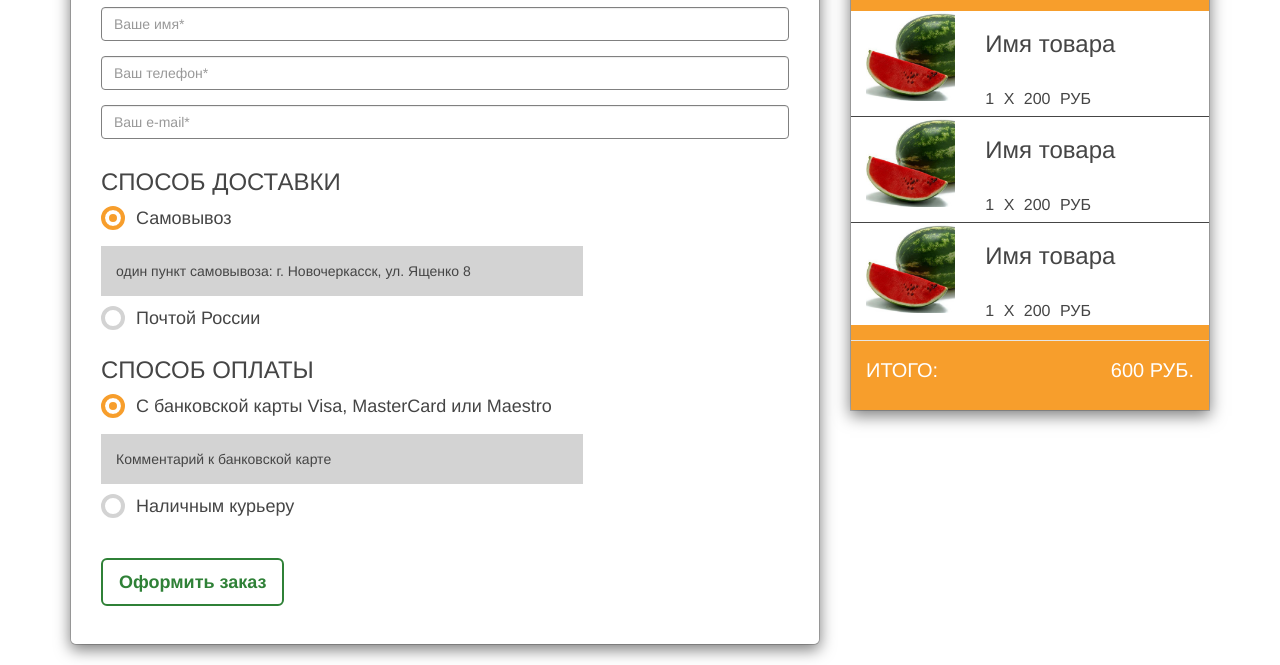
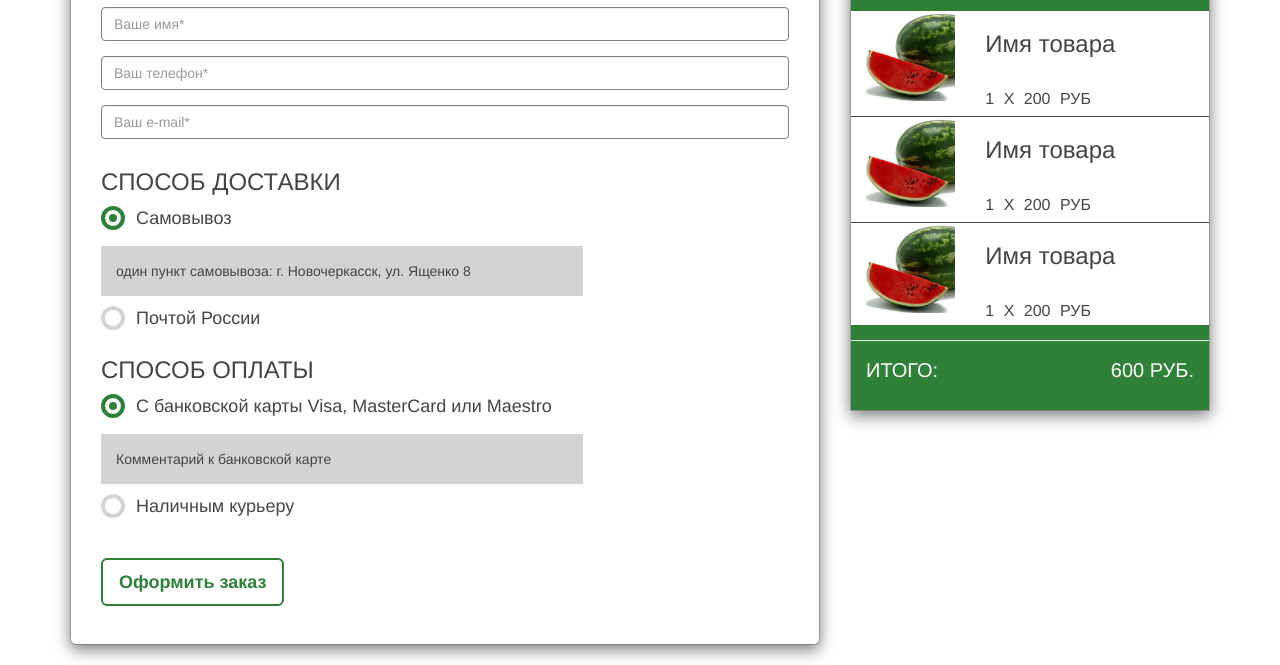
Before and after one commit to laplandin/shop, a website: page src/new_order.html in a window 1280 px wide. Shown: the part 387-1052 px from the top of the page. Drawn offline with nearby package versions, Linux system fonts and the light colour scheme; files that its build step writes are made by us from their sources.

Commit message:
order-green-style

```diff
--- a/src/style/blocks/new-order.less
+++ b/src/style/blocks/new-order.less
@@ -8,7 +8,7 @@
   }
 
   .order-widget {
-    background-color: @orange;
+    background-color: @greendark;
     border-radius: 0;
     color: white;
     font-size: 34px;
@@ -54,8 +54,8 @@
   }
 
   input[type=radio]:checked + label::before {
-    border: 4px solid @orange;
-    box-shadow: inset 0 0 0 4px white, inset 0 0 0 10px @orange;
+    border: 4px solid @greendark;
+    box-shadow: inset 0 0 0 4px white, inset 0 0 0 10px @greendark;
   }
 
   input[type=radio]:checked + label + p {
```
